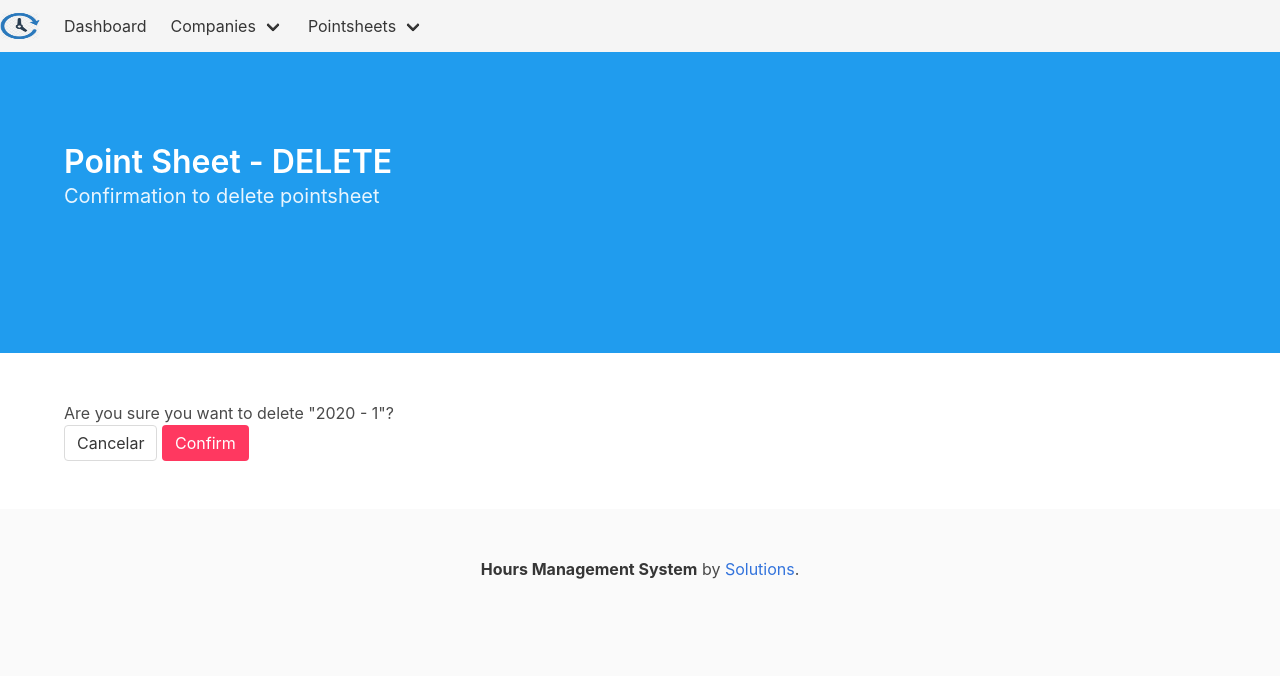
After one commit to fbrump/houres-manager-system, a Django app: page /pointsheets/delete/1/ in a window 1280 px wide. The commit adds this page. Shown: the top 676 px of the page. Run offline with Django 3.2, Linux system fonts and the light colour scheme; tables that the repository leaves empty hold one stand-in row (values such as "Sample post").

Commit message:
Created view for delete and confirm delte.

```diff
--- a/hoursManagementSystem/pointsheets/templates/pointsheets/index.html
+++ b/hoursManagementSystem/pointsheets/templates/pointsheets/index.html
@@ -60,7 +60,7 @@
                         {% endif %}
                     </td>
                     <td>
-                        <form action="{% url 'company:delete' item.id %}" method="post">
+                        <form action="{% url 'pointsheets:delete' item.id %}" method="get">
                             {% csrf_token %}
                             <button type="submit" class="button is-danger is-small">
                                 Delete
--- /dev/null
+++ b/hoursManagementSystem/pointsheets/templates/pointsheets/pointsheet_confirm_delete.html
@@ -0,0 +1,30 @@
+{% extends "base.html" %}
+
+{% block content %}
+
+<section class="hero is-info is-medium">
+    <div class="hero-body">
+        <div class="container">
+            <h1 class="title">
+                Point Sheet - DELETE
+            </h1>
+            <h2 class="subtitle">
+                Confirmation to delete pointsheet
+            </h2>
+        </div>
+    </div>
+</section>
+<section class="section">
+    <div class="container">
+	    <form method="post">
+	    	{% csrf_token %}
+		    <p>Are you sure you want to delete "{{ object }}"?</p>
+		    <a href="{% url 'pointsheets:index' %}" title="Back to list itens" class="button is-default">
+		    	Cancelar
+	    	</a>
+		    <input type="submit" value="Confirm" class="button is-danger" title="Confirm to delete">
+		</form>
+	</div>
+</section>
+
+{% endblock content %}
--- a/hoursManagementSystem/pointsheets/urls.py
+++ b/hoursManagementSystem/pointsheets/urls.py
@@ -11,4 +11,5 @@ urlpatterns = [
     path('<int:year>/<int:month>/', views.PointsheetListView.as_view(), name='index-year-month'),
     path('details/<int:pk>/', views.PointsheetsDetailsView.as_view(), name='details'),
     path('create/', views.PointsheetCreateView.as_view(), name='create'),
+    path('delete/<int:pk>/', views.PointsheetDeleteView.as_view(), name='delete'),
 ]
--- a/hoursManagementSystem/pointsheets/views.py
+++ b/hoursManagementSystem/pointsheets/views.py
@@ -2,7 +2,7 @@ from django.shortcuts import render, reverse
 from django.urls import reverse_lazy
 from django.views.generic.detail import DetailView
 from django.views.generic.list import ListView
-from django.views.generic.edit import CreateView
+from django.views.generic.edit import CreateView, DeleteView
 
 
 from .models import Pointsheet
@@ -36,3 +36,9 @@ class PointsheetCreateView(CreateView):
 	def get_context_data(self, **kwargs):
 	    context = super().get_context_data(**kwargs)
 	    return context
+
+class PointsheetDeleteView(DeleteView):
+    model = Pointsheet
+    # template_name = "pointsheets/confirm_delete.html"
+    template_name_suffix = "_confirm_delete"
+    success_url = reverse_lazy('pointsheets:index')
```
